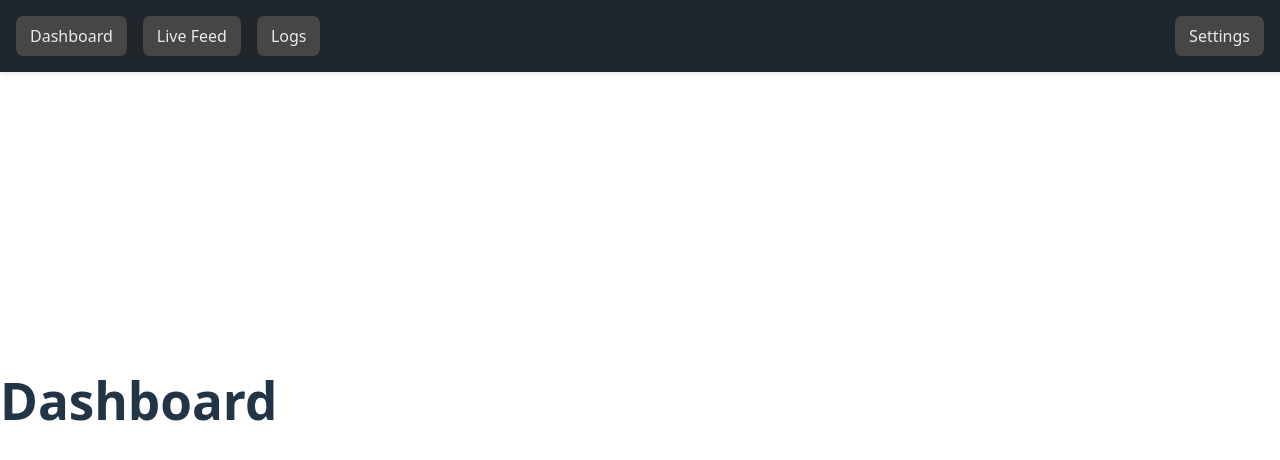
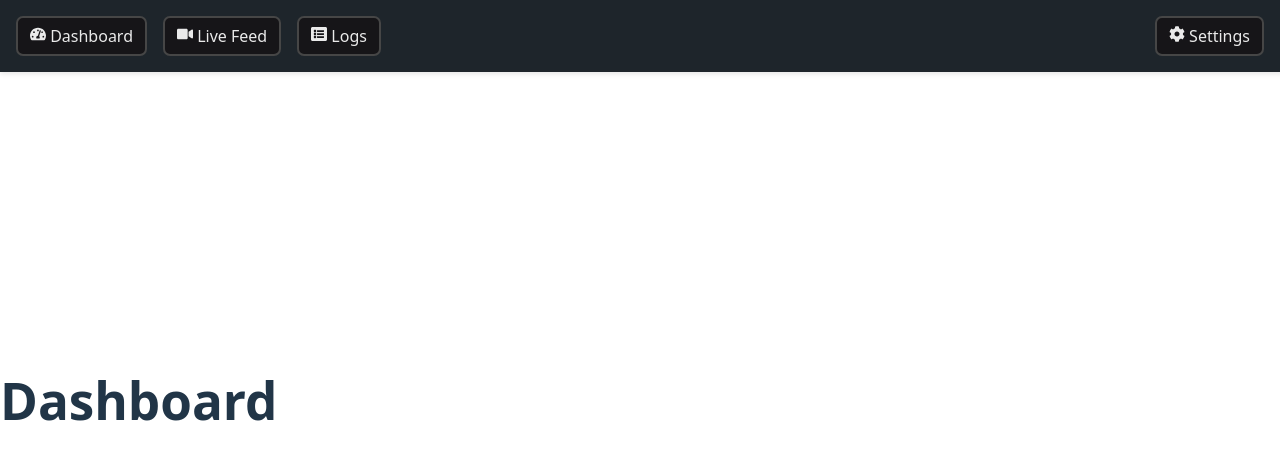
Before and after one commit to mngv7/uavpayload-webserver, a React (Vite) app in the folder frontend/: page / in a window 1280 px wide. Shown: the top 460 px of the page. Built offline with nearby package versions, Linux system fonts and the light colour scheme.

Commit message:
made nav a and nav button use the same base properties, added cute react icons

```diff
--- a/frontend/src/assets/Navbar.css
+++ b/frontend/src/assets/Navbar.css
@@ -11,23 +11,36 @@ nav {
   z-index: 1000;        /* Make sure it’s on top of other content */
 }
 
+
 nav button {
   margin-left: auto;
   margin-right: 2rem;
 }
 
-nav a {
+/* Apply the same styles to both nav a and nav button */
+nav a,
+nav button {
     border: 2px solid #464646;
-    background-color: #464646;
-    color: #EAEAEA;
+    background-color: #161518;
+    color: #EAEAEA;       /* Initial text color (light gray) */
     text-decoration: none;
     cursor: pointer;
-
     padding: 6px 12px;
     border-radius: 7px;
-    display: inline-block;
+    display: inline-block;  /* Ensures the link behaves like a button */
+    transition: color 0.3s ease, background-color 0.3s ease;
 }
 
+
+/* Define hover behavior to override browser default */
+nav a:hover, nav button:hover {
+    background-color: #333;  /* Darker gray for contrast */
+    color: #D3D3D3;         /* Lighter gray on hover, avoids blue */
+    border-color: #555;     /* Slightly darker border for depth */
+    transform: translateY(-1px);
+}
+
+/* Settings popup styling (unchanged, but can be enhanced similarly) */
 .settings-popup {
     position: absolute;
     top: 60px;
--- a/frontend/src/components/Navbar.tsx
+++ b/frontend/src/components/Navbar.tsx
@@ -1,6 +1,11 @@
 import { useState } from 'react';
 import '../assets/Navbar.css';
 import Settings from './Settings';
+
+import {
+  FaTachometerAlt, FaVideo, FaListAlt, FaCog
+} from 'react-icons/fa';
+// FaFlask, FaThermometerHalf, FaTint, FaMapMarkerAlt, FaQrcode, FaDrill, FaDrone,
 
 export function Navbar() {
   const [showSettings, setShowSettings] = useState(false);
@@ -8,10 +13,10 @@ export function Navbar() {
   return (
     <>
       <nav className="navbar">
-        <a href="/">Dashboard</a>
-        <a href="/live-feed">Live Feed</a>
-        <a href="/logs">Logs</a>
-        <button onClick={() => setShowSettings(!showSettings)}>Settings</button>
+        <a href="/"><FaTachometerAlt />   Dashboard</a>
+        <a href="/live-feed"><FaVideo />   Live Feed</a>
+        <a href="/logs"><FaListAlt />   Logs</a>
+        <button onClick={() => setShowSettings(!showSettings)}><FaCog />   Settings</button>
       </nav>
 
       {showSettings && (
```
